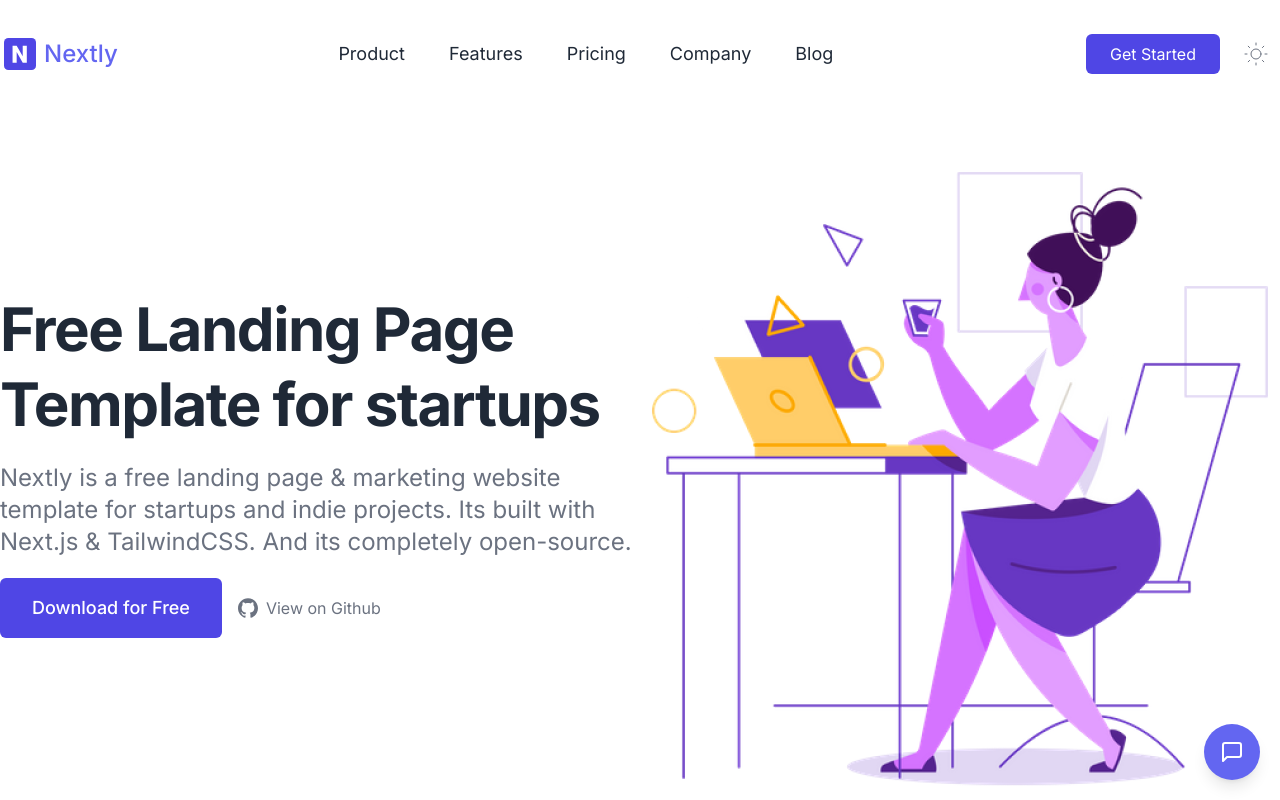
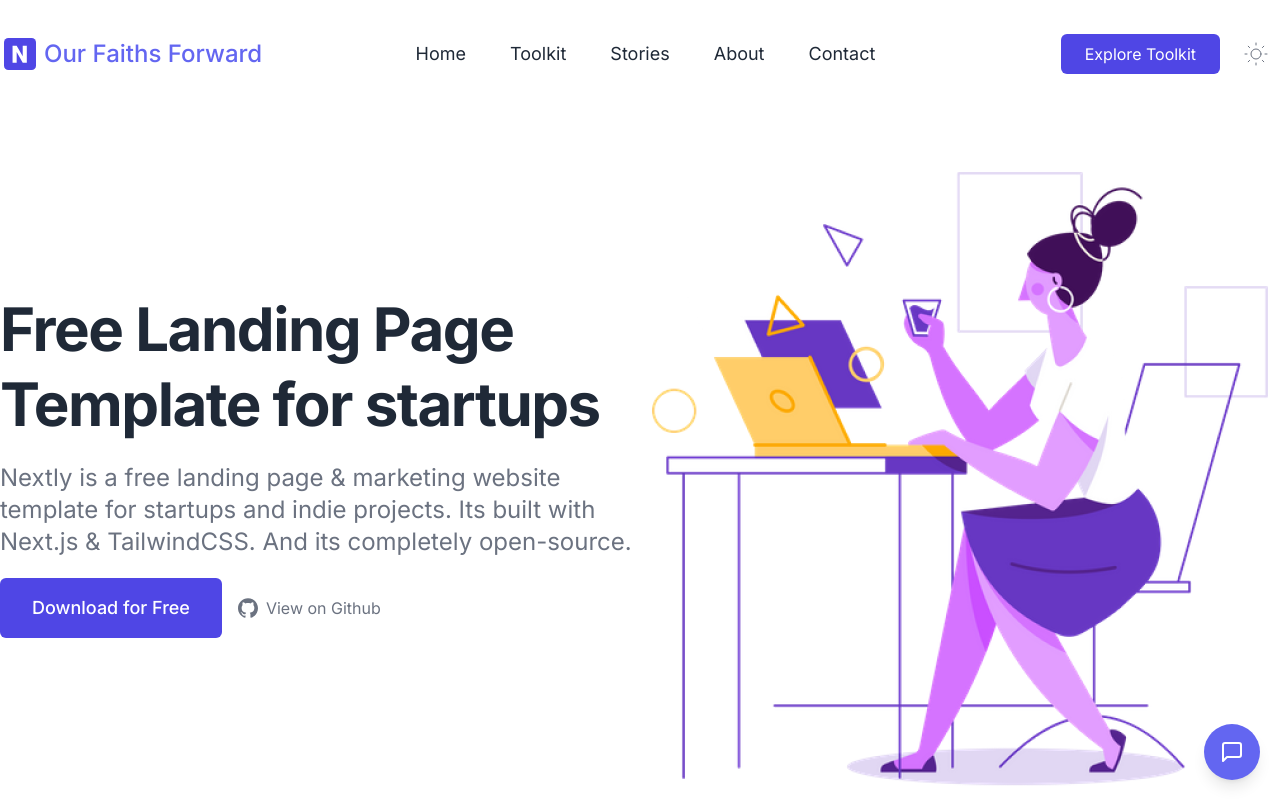
Before and after one commit to debdale1503/ourfaithsforward, a Next.js app: page / in a window 1280 px wide. Shown: the top 800 px of the page. Built offline with nearby package versions, Linux system fonts and the light colour scheme.

Commit message:
Update Navbar.tsx

```diff
--- a/src/components/Navbar.tsx
+++ b/src/components/Navbar.tsx
@@ -6,11 +6,11 @@
 
 export const Navbar = () => {
   const navigation = [
-    "Product",
-    "Features",
-    "Pricing",
-    "Company",
-    "Blog",
+    { name: "Home", href: "/" },
+    { name: "Toolkit", href: "https://toolkit.ourfaithsforward.org" },
+    { name: "Stories", href: "https://stories.ourfaithsforward.org" }, // or your planned link
+    { name: "About", href: "/about" },
+    { name: "Contact", href: "/contact" },
   ];
 
   return (
@@ -23,12 +23,12 @@
                 <Image
                   src="/img/logo.svg"
                   width="32"
-                  alt="N"
+                  alt="Our Faiths Forward"
                   height="32"
                   className="w-8"
                 />
               </span>
-            <span>Nextly</span>
+            <span>Our Faiths Forward</span>
           </span>
         </Link>
 
@@ -36,8 +36,8 @@
         <div className="gap-3 nav__item mr-2 lg:flex ml-auto lg:ml-0 lg:order-2">
             <ThemeChanger />
             <div className="hidden mr-3 lg:flex nav__item">
-              <Link href="/" className="px-6 py-2 text-white bg-indigo-600 rounded-md md:ml-5">
-                Get Started
+              <Link href="https://toolkit.ourfaithsforward.org" className="px-6 py-2 text-white bg-indigo-600 rounded-md md:ml-5">
+                Explore Toolkit
               </Link>
             </div>
         </div>
@@ -52,14 +52,13 @@
                     className="w-6 h-6 fill-current"
                     xmlns="http://www.w3.org/2000/svg"
                     viewBox="0 0 24 24">
-                    {open && (
+                    {open ? (
                       <path
                         fillRule="evenodd"
                         clipRule="evenodd"
                         d="M18.278 16.864a1 1 0 0 1-1.414 1.414l-4.829-4.828-4.828 4.828a1 1 0 0 1-1.414-1.414l4.828-4.829-4.828-4.828a1 1 0 0 1 1.414-1.414l4.829 4.828 4.828-4.828a1 1 0 1 1 1.414 1.414l-4.828 4.829 4.828 4.828z"
                       />
-                    )}
-                    {!open && (
+                    ) : (
                       <path
                         fillRule="evenodd"
                         d="M4 5h16a1 1 0 0 1 0 2H4a1 1 0 1 1 0-2zm0 6h16a1 1 0 0 1 0 2H4a1 1 0 0 1 0-2zm0 6h16a1 1 0 0 1 0 2H4a1 1 0 0 1 0-2z"
@@ -71,12 +70,12 @@
                 <Disclosure.Panel className="flex flex-wrap w-full my-5 lg:hidden">
                   <>
                     {navigation.map((item, index) => (
-                      <Link key={index} href="/" className="w-full px-4 py-2 -ml-4 text-gray-500 rounded-md dark:text-gray-300 hover:text-indigo-500 focus:text-indigo-500 focus:bg-indigo-100 dark:focus:bg-gray-800 focus:outline-none">
-                          {item}
+                      <Link key={index} href={item.href} className="w-full px-4 py-2 -ml-4 text-gray-500 rounded-md dark:text-gray-300 hover:text-indigo-500 focus:text-indigo-500 focus:bg-indigo-100 dark:focus:bg-gray-800 focus:outline-none">
+                          {item.name}
                       </Link>
                     ))}
-                    <Link href="/" className="w-full px-6 py-2 mt-3 text-center text-white bg-indigo-600 rounded-md lg:ml-5">
-                        Get Started
+                    <Link href="https://toolkit.ourfaithsforward.org" className="w-full px-6 py-2 mt-3 text-center text-white bg-indigo-600 rounded-md lg:ml-5">
+                        Explore Toolkit
                     </Link>
                   </>
                 </Disclosure.Panel>
@@ -89,14 +88,13 @@
           <ul className="items-center justify-end flex-1 pt-6 list-none lg:pt-0 lg:flex">
             {navigation.map((menu, index) => (
               <li className="mr-3 nav__item" key={index}>
-                <Link href="/" className="inline-block px-4 py-2 text-lg font-normal text-gray-800 no-underline rounded-md dark:text-gray-200 hover:text-indigo-500 focus:text-indigo-500 focus:bg-indigo-100 focus:outline-none dark:focus:bg-gray-800">
-                    {menu}
+                <Link href={menu.href} className="inline-block px-4 py-2 text-lg font-normal text-gray-800 no-underline rounded-md dark:text-gray-200 hover:text-indigo-500 focus:text-indigo-500 focus:bg-indigo-100 focus:outline-none dark:focus:bg-gray-800">
+                    {menu.name}
                 </Link>
               </li>
             ))}
           </ul>
         </div>
-
       </nav>
     </div>
   );
```
